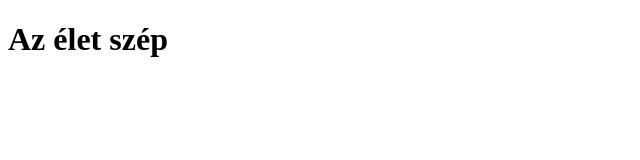
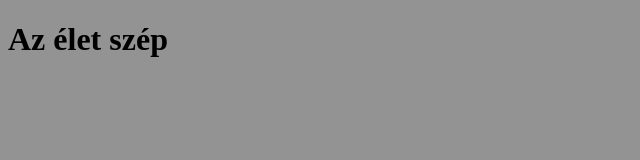
Before and after one commit to 5t3x/elso, a plain HTML site: page index.html in a window 1280 px wide. Shown: the whole page, without its empty margins (0-640 px from the left). Drawn offline with Linux system fonts and the light colour scheme.

Commit message:
stíluslap csatolása

```diff
--- a/index.html
+++ b/index.html
@@ -4,6 +4,7 @@
     <meta charset="UTF-8">
     <meta name="viewport" content="width=device-width, initial-scale=1.0">
     <title>Kiss Máté</title>
+    <link rel="stylesheet" href="stilus.css">
 </head>
 <body>
     <h1>Az élet szép</h1>
--- /dev/null
+++ b/stilus.css
@@ -0,0 +1,3 @@
+body {
+    background-color: rgb(148, 147, 147);
+}
```
